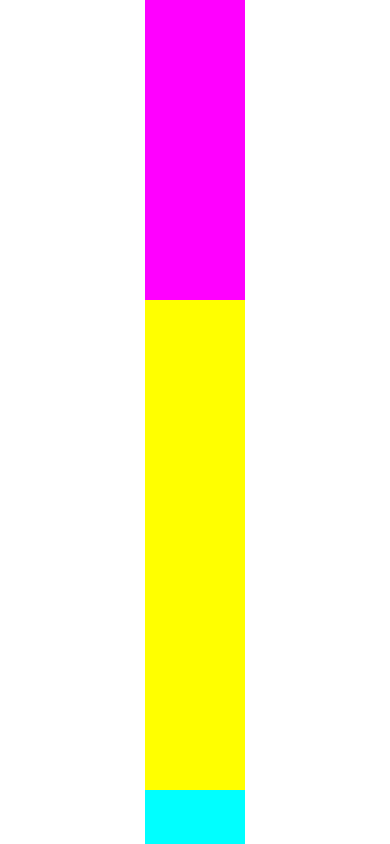
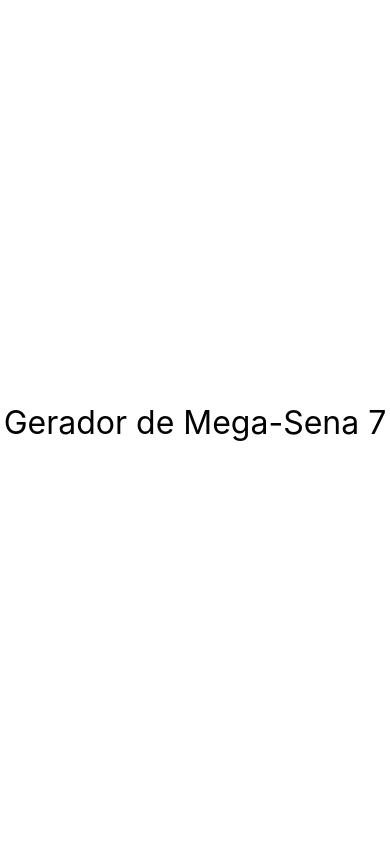
Before and after one commit to JordyLimaEng/React-Native, a React Native app: screen / in a window 390 px wide. Built offline with nearby package versions, Linux system fonts and the light colour scheme.

Commit message:
Recebendo props via herança para o componente

```diff
--- a/src/App.js
+++ b/src/App.js
@@ -1,14 +1,13 @@
 import React from 'react'
 import { View, StyleSheet, SafeAreaView } from 'react-native'
 
-import FlexboxV4 from './components/layout/FlexboxV4'
+import Mega from './components/mega/Mega'
 
 export default () =>  (
 
     <SafeAreaView style={style.App}>
 
-        <FlexboxV4/>
-
+        <Mega qtdeNumeros={7}/>
 
     </SafeAreaView>
 
--- /dev/null
+++ b/src/components/mega/Mega.js
@@ -0,0 +1,14 @@
+import React, {Component} from 'react'
+import {Text} from 'react-native'
+import Estilo from '../estilo'
+
+export default class Mega extends Component{
+
+    render(){
+        return (
+        <Text style={Estilo.fontG}>
+            Gerador de Mega-Sena {this.props.qtdeNumeros}
+        </Text>
+        )
+    }
+}
```
